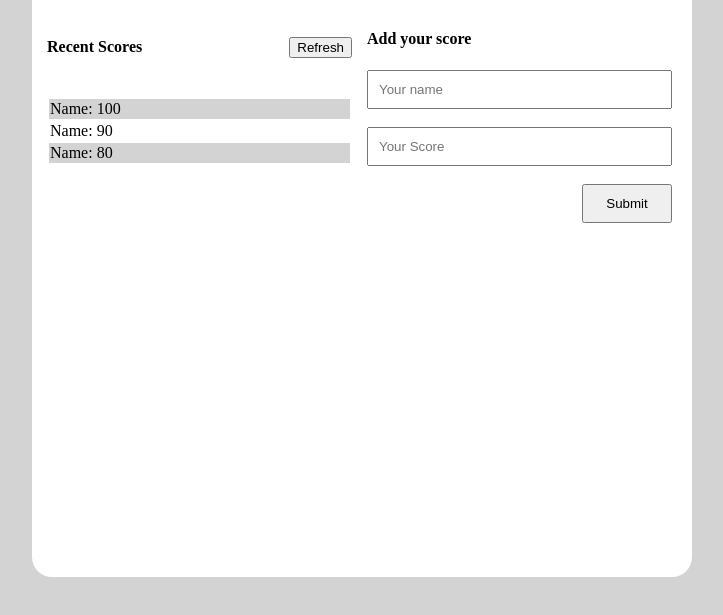
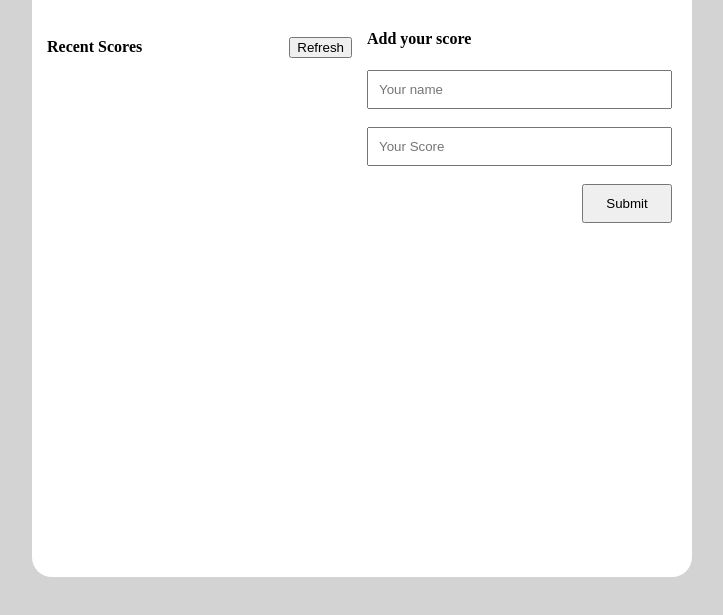
Before and after one commit to Salarhabibi-amir/Leaderbaord, a website built with webpack: page src/index.html in a window 1280 px wide. Shown: the part 133-748 px from the top of the page, without its empty margins (278-1001 px from the left). Built offline with nearby package versions, Linux system fonts and the light colour scheme.

Commit message:
Remove the Listed games from HTML file and add some classes for elements

```diff
--- a/src/index.html
+++ b/src/index.html
@@ -1,45 +1,41 @@
 <!DOCTYPE html>
 <html lang="en">
+
 <head>
     <meta charset="UTF-8">
     <meta name="viewport" content="width=device-width, initial-scale=1.0">
     <title>Leader baord</title>
 </head>
+
 <body>
-                <!-- main container -->
+    <!-- main container -->
 
     <main class="container">
-                <!-- left container  -->
+        <!-- left container  -->
         <section class="left-container">
-        <h1>Leaderbaord</h1>
-<br>
+            <h1>Leaderbaord</h1>
+            <br>
             <div class="Refreshbtn">
-                <h4>Recent Scores</h4> <button>Refresh</button>
+                <h4>Recent Scores</h4> <button class="Refresh">Refresh</button>
             </div>
             <table>
-                <tbody>
-                    <tr class="odd">
-                        <td><span>Name: </span> <span>100</span></td>
-                    </tr>
-                    <tr class="even">
-                        <td><span>Name: </span> <span>90</span></td>
-                    </tr>
-                    <tr class="odd">
-                        <td><span>Name: </span> <span>80</span></td>
-                    </tr>
+                <tbody id="scoreList">
+
                 </tbody>
             </table>
         </section>
-                <!-- right container  -->
+        <!-- right container  -->
         <section class="right-container">
             <br><br><br><br>
             <form action="">
                 <h4>Add your score</h4>
-                <input type="text" placeholder="Your name" name="name"> <br>
-                <input type="text" placeholder="Your Score" name="score"> <br>
+                <input type="text" placeholder="Your name" name="name" id="name"> <br>
+                <input type="text" placeholder="Your Score" name="score" id="score"> <br>
+                <span class="alert-parascore"></span>
                 <div class="btn"><input type="submit" class="btn-submit"></div>
             </form>
         </section>
     </main>
 </body>
+
 </html>
```
